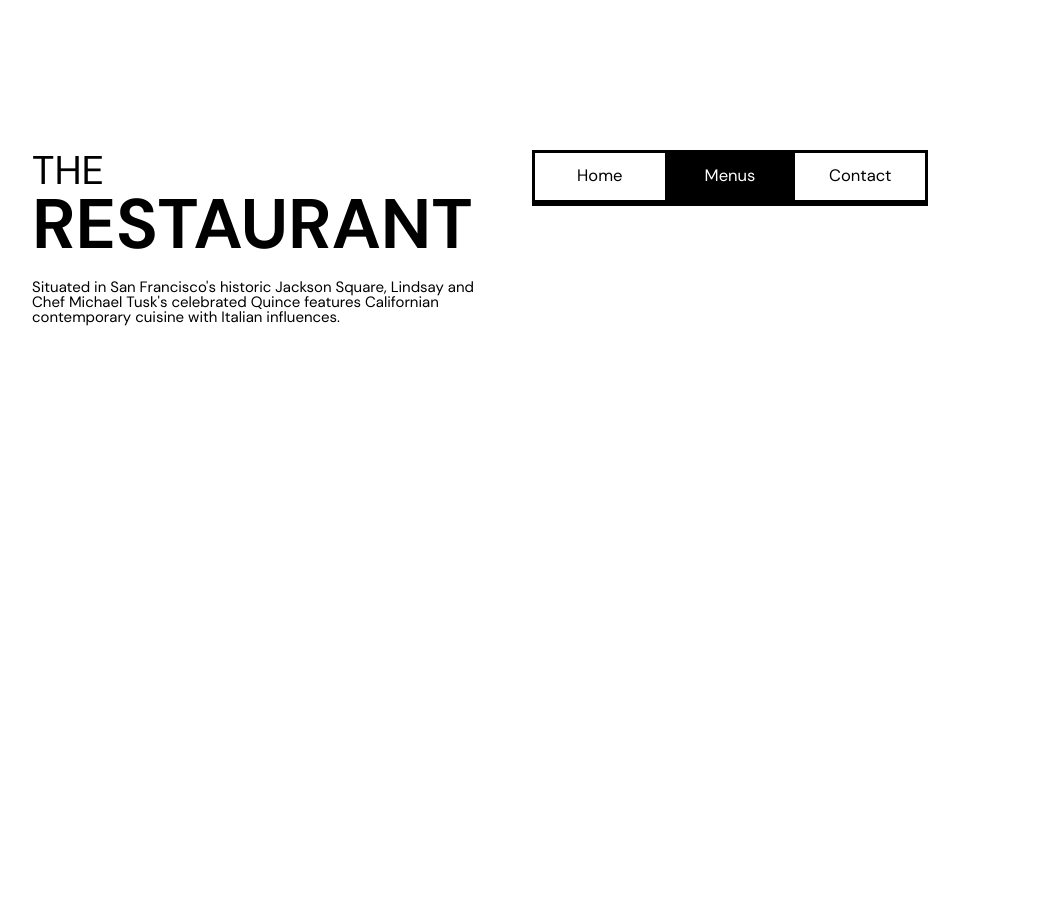
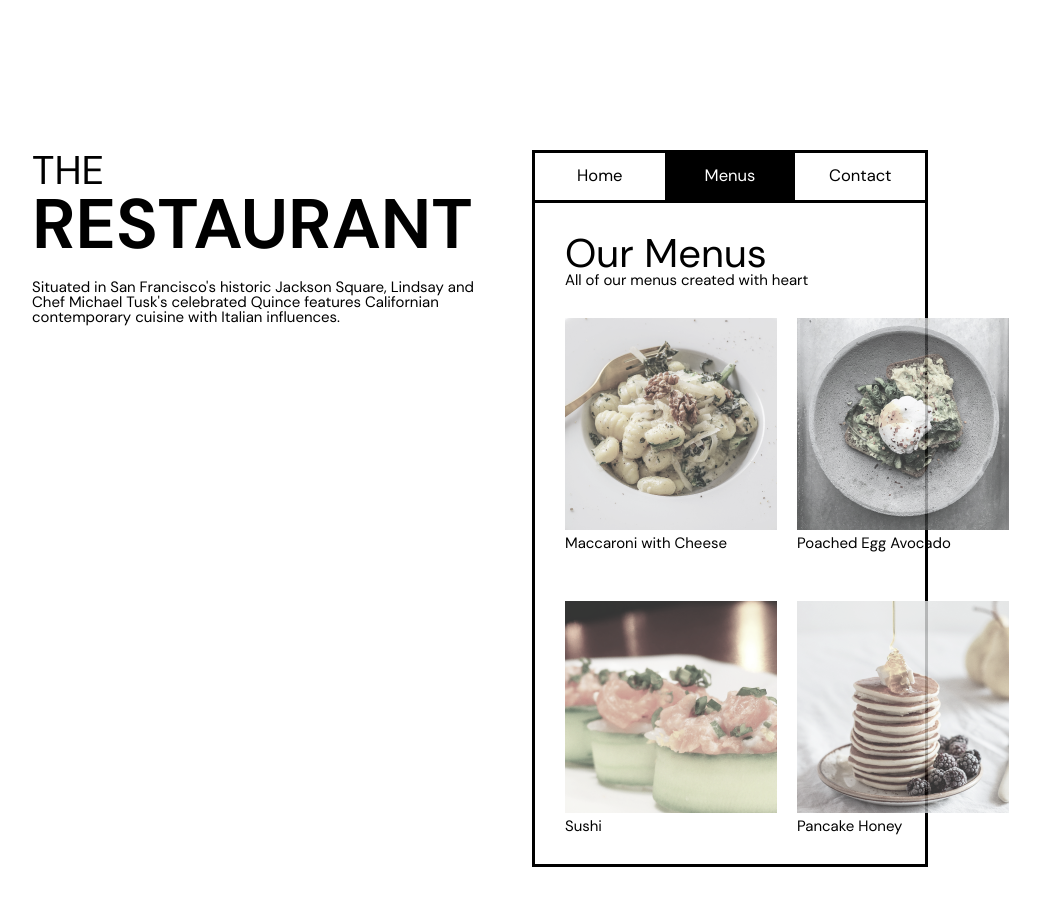
Before and after one commit to jeisaRaja/restaurant_top, a website built with webpack: page dist/index.html in a window 1280 px wide. Both pictures are taken after a click on the element "Menus". Shown: the whole page, without its empty margins (160-1200 px from the left). Before the commit the page ends 800 px from the top, so only its background shows below. Built offline with nearby package versions, Linux system fonts and the light colour scheme.

Commit message:
finished

```diff
--- a/src/index.js
+++ b/src/index.js
@@ -17,8 +17,8 @@
 intro.appendChild(intro_title2)
 
 const home ='<div class="nav_con"><div class="hometab tabs_nav tabs_nav_click"><h5>Home</h5></div><div class="menutab tabs_nav tabs2"><h5>Menus</h5></div><div class="contacttab tabs_nav"><h5>Contact</h5></div></div><div class="tabBody"><h2>Order Tasty & Fresh Food anytime!</h2><img src="food.png"><h6>Reviews</h6><p>Excellent food. Menu is extensive and seasonal to a particularly high standard. Definitely fine dining. It can be expensive but worth it and they do different deals on different nights so it’s worth checking them out before you book. Highly recommended.</p><p class="bold_p">-Rooney</p></div>'
-const menu ='<div class="nav_con"><div class="hometab tabs_nav "><h5>Home</h5></div><div class="menutab tabs_nav tabs2 tabs_nav_click"><h5>Menus</h5></div><div class="contacttab tabs_nav"><h5>Contact</h5></div></div>'
-const contact ='<div class="nav_con"><div class="hometab tabs_nav "><h5>Home</h5></div><div class="menutab tabs_nav tabs2 "><h5>Menus</h5></div><div class="contacttab tabs_nav tabs_nav_click"><h5>Contact</h5></div></div>'
+const menu ='<div class="nav_con"><div class="hometab tabs_nav "><h5>Home</h5></div><div class="menutab tabs_nav tabs2 tabs_nav_click"><h5>Menus</h5></div><div class="contacttab tabs_nav"><h5>Contact</h5></div></div><div class="tabBody"><h2>Our Menus</h2><p>All of our menus created with heart</p><div class="menus"><div class="menu-item"><img class="menu_food" src="food1.png"><p>Maccaroni with Cheese</p></div><div class="menu-item"><img class="menu_food" src="food2.png"><p>Poached Egg Avocado</p></div><div class="menu-item"><img class="menu_food" src="food3.png"><p>Sushi</p></div><div class="menu-item"><img class="menu_food" src="food4.png"><p>Pancake Honey</p></div></div></div>'
+const contact ='<div class="nav_con"><div class="hometab tabs_nav "><h5>Home</h5></div><div class="menutab tabs_nav tabs2 "><h5>Menus</h5></div><div class="contacttab tabs_nav tabs_nav_click"><h5>Contact</h5></div></div><div class="tabBody"><h2>Find Us Here</h2><div class="location"><h6>San Francisco Jackson Square</h6><p>Contact Us: +1 202-918-2132</p><img src="resto.png"></div></div>'
 
 tabs.innerHTML=home
 
--- a/src/style.css
+++ b/src/style.css
@@ -14,7 +14,6 @@
     font-size: 62.5%;
     padding: 0;
     margin: 0;
-    box-sizing: border-box;
 }
 *{
     padding: 0;
@@ -24,7 +23,7 @@
 
 body{
     display: flex;
-    height: 100vh;
+    height: 100%;
     width: 100%;
     justify-content: center;
 }
@@ -77,6 +76,9 @@
     border-color: black;
     max-height: fit-content;
     height: 100%;
+    display: flex;
+    flex-direction: column;
+
 }
 
 .tabs_nav{
@@ -135,3 +137,18 @@
     margin-bottom: 3rem;
     opacity: 0.8;
 }
+
+.menu_food{
+    margin-bottom: 0;
+}
+
+.menus{
+    display: grid;
+    grid-template-columns: repeat(2,1fr);
+    grid-template-rows: repeat(2,1fr);
+    gap: 2rem;
+}
+
+.location{
+    margin-top: 3rem;
+}
```
Also changed, not shown: dist/food1.png (added), dist/food2.png (added), dist/food3.png (added), dist/food4.png (added), dist/index.bundle.js, dist/resto.png (added).
